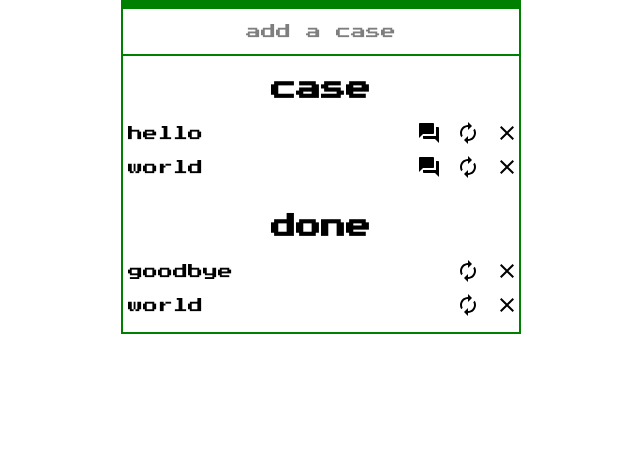
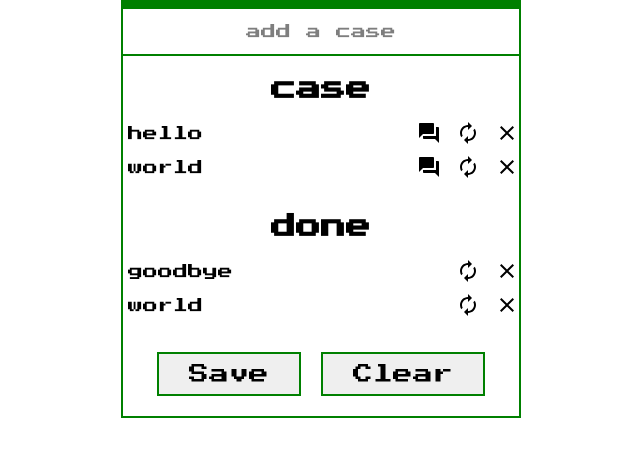
Before and after one commit to maxchernyakovich/MyToDoList, a website: page src/index.html in a window 1280 px wide. Shown: the part 111-568 px from the top of the page, without its empty margins (319-959 px from the left). Drawn offline with Linux system fonts and the light colour scheme.

Commit message:
add button

```diff
--- a/src/index.html
+++ b/src/index.html
@@ -29,14 +29,14 @@
           <div class="list__left">
                <h2 class="list__left--title">case</h2>
                <ul class="list__case">
-                    <li class="list__case--item">hello
+                    <li class="list__case--item"><p>hello</p>
                          <span>
                               <img class="icon__text" src="img/forum.svg" alt="text">
                               <img class="icon__autorenew" src="img/autorenew.svg" alt="img">
                               <img class="icon__clear" src="img/clear.svg" alt="img">
                          </span>
                     </li>
-                    <li class="list__case--item">world
+                    <li class="list__case--item"><p>world</p>
                          <span>
                               <img class="icon__text" src="img/forum.svg" alt="text">
                               <img class="icon__autorenew" src="img/autorenew.svg" alt="img">
@@ -48,13 +48,13 @@
           <div class="list__right">
                <h2 class="list__right--title">done</h2>
                <ul class="list__case">
-                    <li class="list__case--item">goodbye
+                    <li class="list__case--item"><p>goodbye</p>
                          <span>
                               <img class="icon__autorenew" src="img/autorenew.svg" alt="img">
                               <img class="icon__clear" src="img/clear.svg" alt="img">
                          </span>
                     </li>
-                    <li class="list__case--item">world
+                    <li class="list__case--item"><p>world</p>
                          <span>
                               <img class="icon__autorenew" src="img/autorenew.svg" alt="img">
                               <img class="icon__clear" src="img/clear.svg" alt="img">
@@ -64,6 +64,13 @@
           </div>
      </section>
 
+                                   <!-- ========footer======== -->
+
+     <section class="footer">
+          <button class="footer__save">Save</button>
+          <button class="footer__clear">Clear</button>
+     </section>
+
 </div>
 <script src="js/script.js"></script>
 </body>
--- a/src/sass/style.scss
+++ b/src/sass/style.scss
@@ -101,6 +101,7 @@ p {
      flex-direction: column;
      border: 2px solid $green_bg-color;
      border-top: none;
+     border-bottom: none;
 
 // left_side
      &__left {
@@ -146,3 +147,39 @@ p {
           }
      }
 }
+
+                         /* ========footer======== */
+
+.footer {
+     display: flex;
+     justify-content: center;
+     border: 2px solid $green_bg-color;
+     border-top: none;
+     padding-top: 2rem;
+     padding-bottom: 2rem;
+
+     .footer__save {
+          margin-right: 2rem;
+          padding: 1rem 3rem;
+          border: 2px solid $green_bg-color;
+          font-family: $font-Press_Start;
+          font-size: 2rem;
+          cursor: pointer;
+
+          &:hover {
+               background-color: $green_bg-color;
+          }
+     }
+
+     .footer__clear {
+          padding: 1rem 3rem;
+          border: 2px solid $green_bg-color;
+          font-family: $font-Press_Start;
+          font-size: 2rem;
+          cursor: pointer;
+
+          &:hover {
+               background-color: $green_bg-color;
+          }
+     }
+}
```
Also changed, not shown: src/css/style.css.
